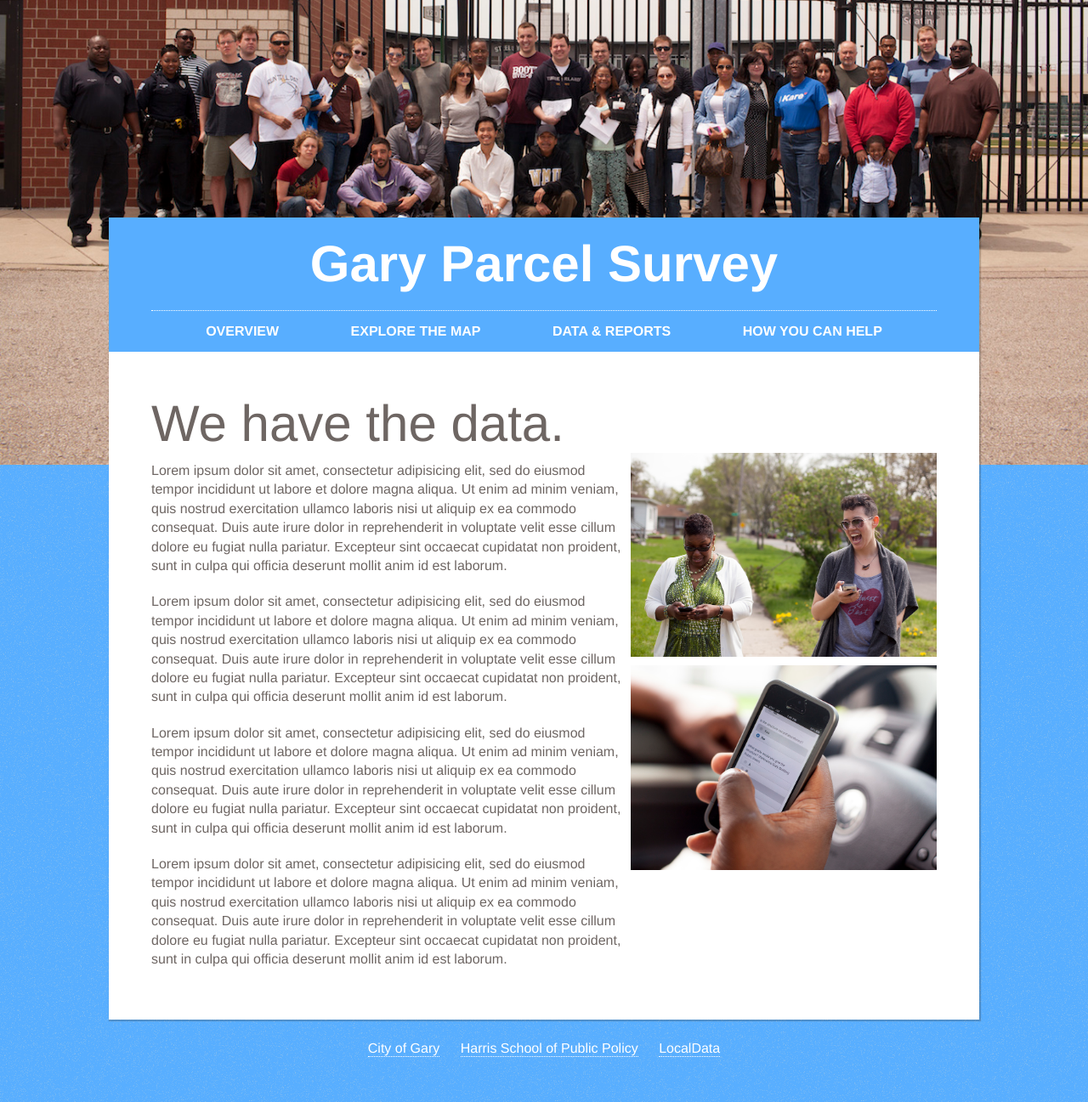
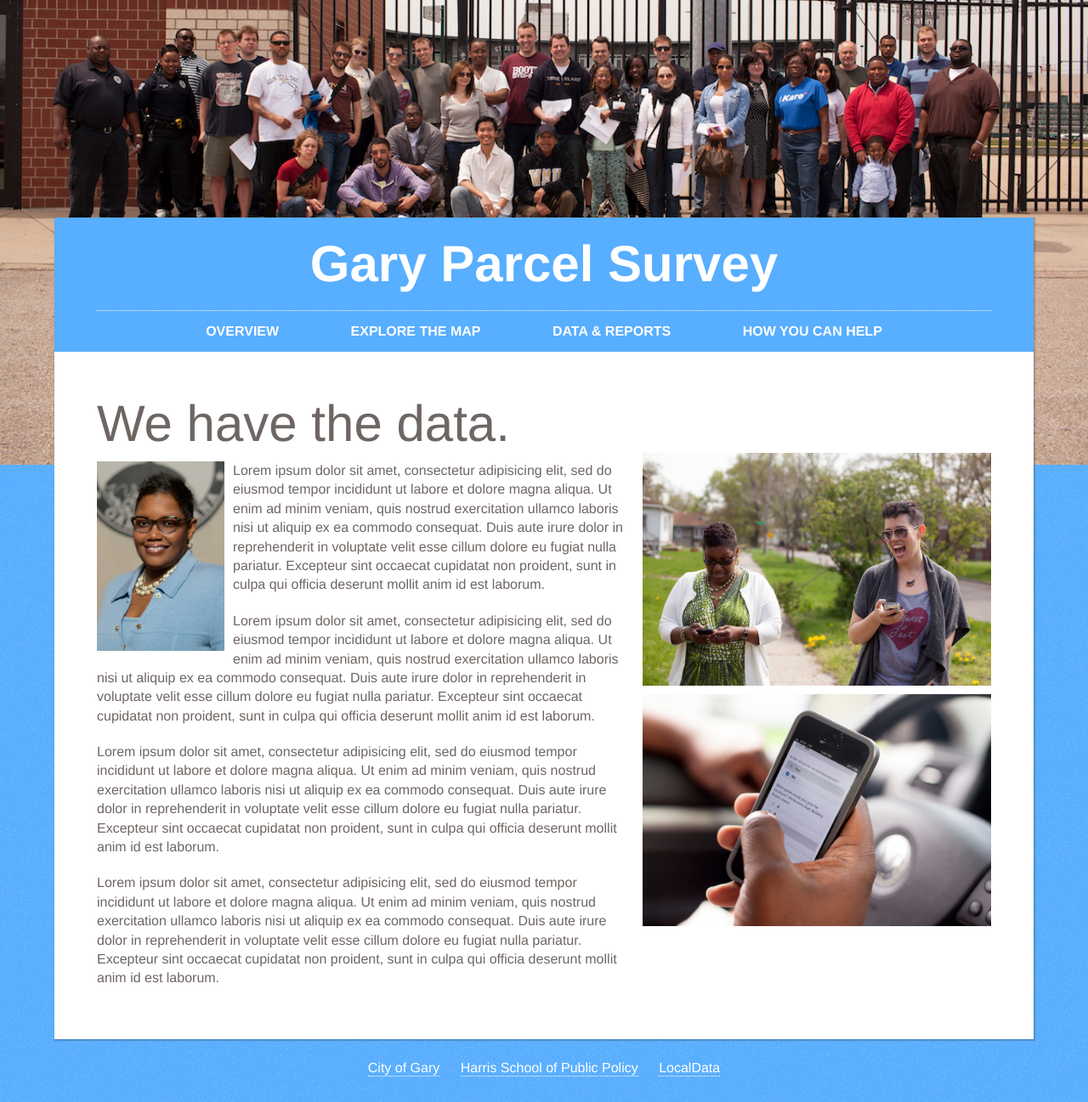
Before and after one commit to isabella232/gary, a Jekyll site: the page built from index.html, in a window 1280 px wide. Shown: the whole page at 85% size. Built offline with Jekyll 4.4.1, drawn with Linux system fonts in a browser that asks for light colours; nearby versions of some CDN libraries; some web fonts are replaced; Markdown is read by kramdown in place of the engine named in the settings.

Commit message:
Tweaks/add mayor's photo

```diff
--- a/index.html
+++ b/index.html
@@ -4,8 +4,18 @@ title: We have the data.
 section: blog
 class: home
 ---
+<img src="./img/mayor-jocelyn.jpg" width="100%" alt="Mayor Freeman-Wilson with survey leader Jocelyn Hare">
 
-<img src="./img/mayor-jocelyn.jpg" width="100%" alt="Mayor Freeman-Wilson with survey leader Jocelyn Hare">
+<p><img src="./img/mayor.jpg" width="150" alt="Mayor Karen Freeman-Wilson" align="left">
+Lorem ipsum dolor sit amet, consectetur adipisicing elit, sed do eiusmod
+tempor incididunt ut labore et dolore magna aliqua. Ut enim ad minim veniam,
+quis nostrud exercitation ullamco laboris nisi ut aliquip ex ea commodo
+consequat. Duis aute irure dolor in reprehenderit in voluptate velit esse
+cillum dolore eu fugiat nulla pariatur. Excepteur sint occaecat cupidatat non
+proident, sunt in culpa qui officia deserunt mollit anim id est laborum.</p>
+
+<img src="./img/phone.jpg" width="100%" alt="A surveyor holding a smartphone with the LocalData survey visible">
+
 
 <p>Lorem ipsum dolor sit amet, consectetur adipisicing elit, sed do eiusmod
 tempor incididunt ut labore et dolore magna aliqua. Ut enim ad minim veniam,
@@ -14,7 +24,6 @@ consequat. Duis aute irure dolor in reprehenderit in voluptate velit esse
 cillum dolore eu fugiat nulla pariatur. Excepteur sint occaecat cupidatat non
 proident, sunt in culpa qui officia deserunt mollit anim id est laborum.</p>
 
-<img src="./img/phone.jpg" width="100%" alt="A surveyor holding a smartphone with the LocalData survey visible">
 
 <p>Lorem ipsum dolor sit amet, consectetur adipisicing elit, sed do eiusmod
 tempor incididunt ut labore et dolore magna aliqua. Ut enim ad minim veniam,
--- a/site.css
+++ b/site.css
@@ -60,13 +60,13 @@ a:visited {
 }
 
 .out {
-  margin: 20vw 10% 25px;
+  margin: 20vw 5% 25px;
   background: #fff;
   box-shadow: 1px 1px 1px 1px rgba(51,51,51,0.25);
 }
 
 .tophead {
-  margin: 20px 10% 30px;
+  margin: 20px 5% 30px;
   text-align: center;
 }
 
@@ -106,13 +106,19 @@ p {
   width: 60%;
   line-height: 1.4;
 }
-  img {
+
+p img {
+  margin-right: 10px;
+}
+
+div > img {
   float: right;
   width: 39%;
   clear: both;
   margin-bottom: 10px;
   bborder: 5px solid white;
 }
+
 
 iframe {
   border: 0;
@@ -172,7 +178,7 @@ and (max-width : 768px) {
     width: 100%;
   }
 
-  img {
+  div>img {
     float: none;
     width: 100%;
     margin-top: 10px;
```
Also changed, not shown: other parts of index.html (+0 -7 lines), README.md, img/mayor.jpg (added). Lines whose indentation alone changed are shown as unchanged.
